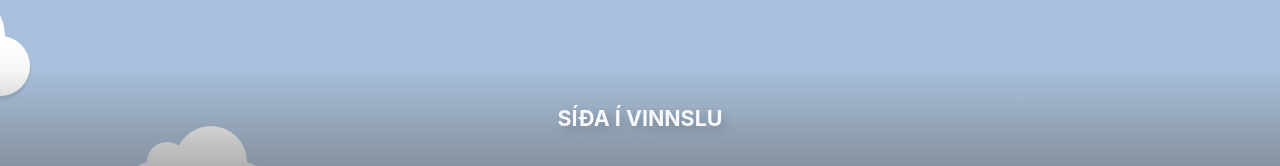
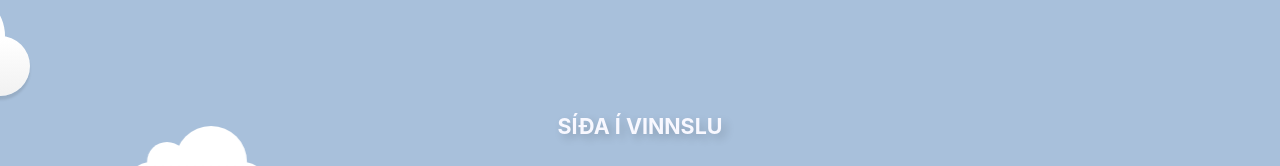
Before and after one commit to hlynurstef/resume, an Angular app: page / in a window 1280 px wide. Shown: the part 634-800 px from the top of the page. Built offline with nearby package versions, Linux system fonts and the light colour scheme; what angular2-font-awesome would draw is missing.

Commit message:
remove gradient effect from footer

```diff
--- a/src/styles.css
+++ b/src/styles.css
@@ -21,14 +21,13 @@ app-root {
   display: flex;
   bottom: 0;
   width: 100vw;
-  height: 12vh;
+  height: 10vh;
   justify-content: center;
   align-items: center;
-  box-shadow: 0 1px 2px rgba(0, 0, 0, 0.1);
-  background-image: -webkit-gradient(
+  /*background-image: -webkit-gradient(
     linear, left bottom, left top, from(rgba(100,100,100,0.5)),
     to(rgba(100,100,100,0))
-  );
+  );*/
 }
 
 .no-margin {
@@ -79,7 +78,7 @@ h1, h3 {
   display: flex;
   justify-content: center;
   /*font-size: 1.5em;*/
-  text-shadow: 4px 4px 10px rgba(0,0,0,0.2);
+  text-shadow: 2px 2px 10px rgba(0,0,0,0.2);
 }
 
 p {
```
